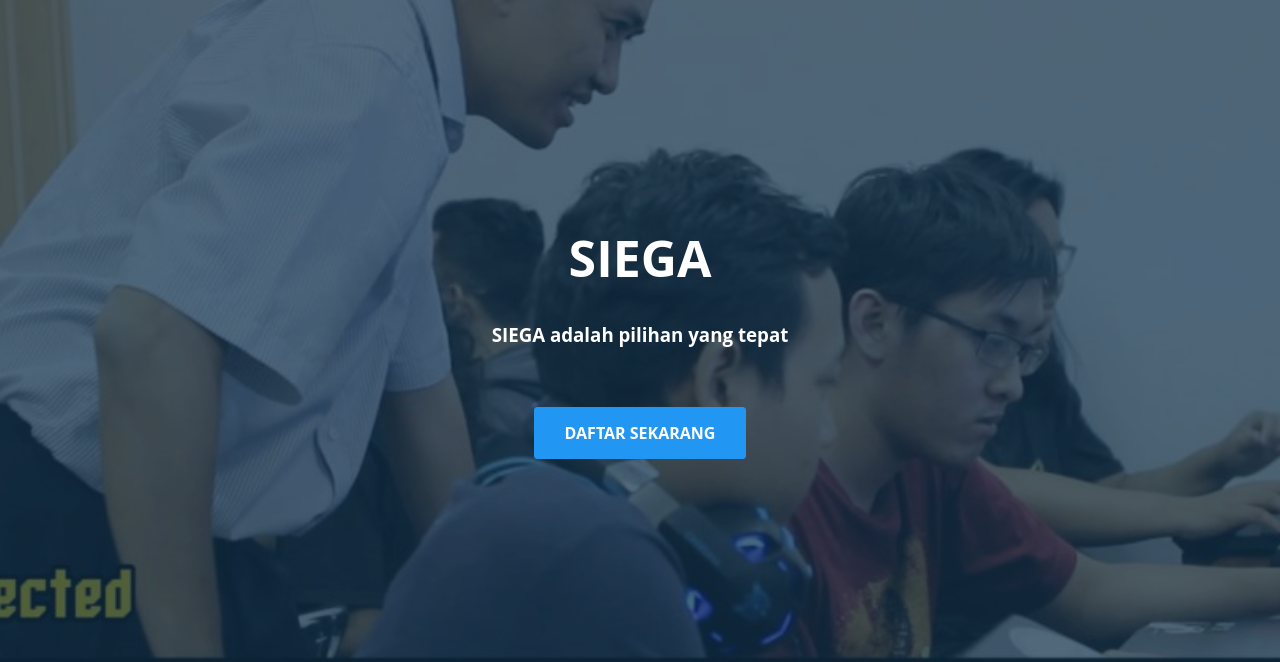
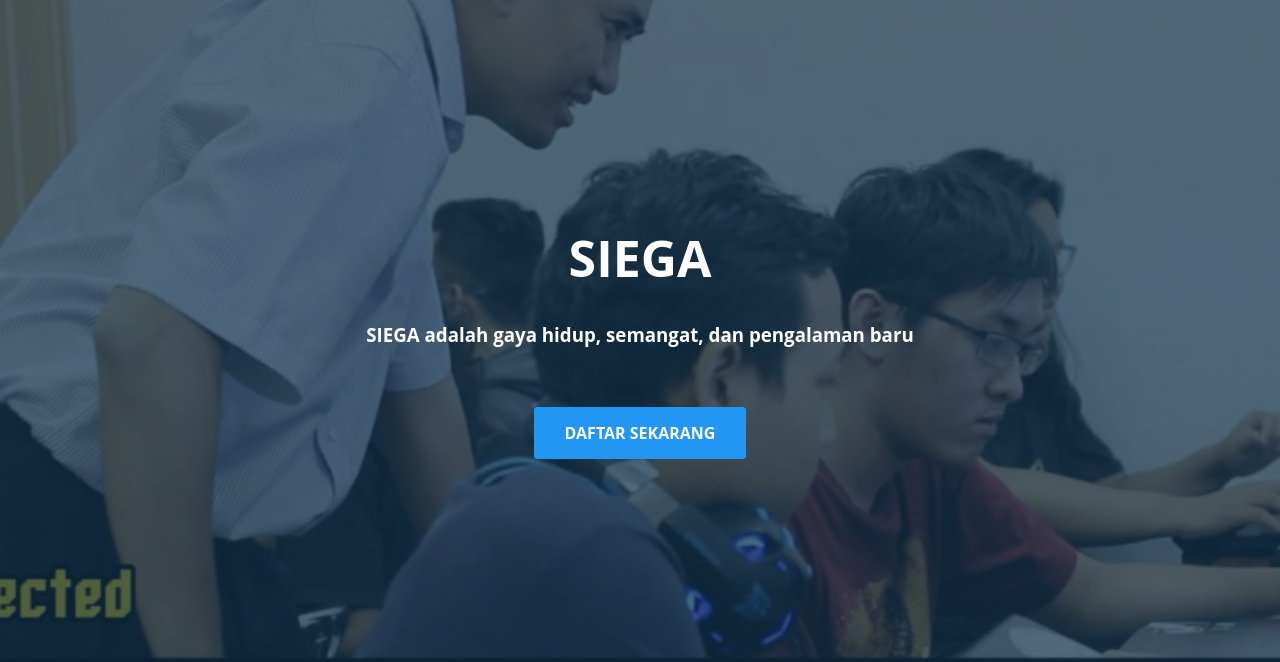
Before and after one commit to MarcellaVania/20.N3.0005-20.N3.0023_UAS, a plain HTML site: page websiteSiega/index.html in a window 1280 px wide. Shown: the part 138-800 px from the top of the page. Drawn offline with Linux system fonts and the light colour scheme.

Commit message:
mengubah tulisan poda beranda

```diff
--- a/websiteSiega/index.html
+++ b/websiteSiega/index.html
@@ -35,7 +35,7 @@
 
             <div class="hero">
                 <h2>SIEGA</h2>
-                <h3>SIEGA adalah pilihan yang tepat</h3>
+                <h3>SIEGA adalah gaya hidup, semangat, dan pengalaman baru</h3>
                 <a href="#" class="btn-primary">Daftar Sekarang</a>
             </div>
         </div>
```
